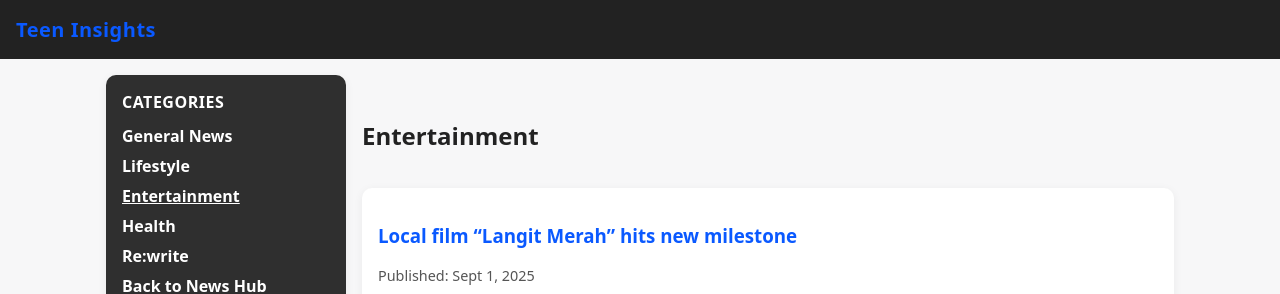
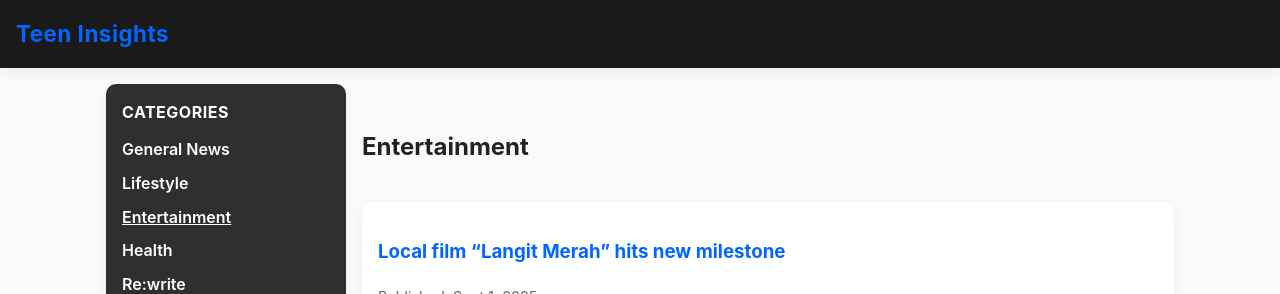
Before and after one commit to Jaredlkx-tarc/Teen-insights, a PHP site: page /ext-entertainment.html in a window 1280 px wide. Shown: the top 294 px of the page. Run offline with PHP 8.4, Linux system fonts and the light colour scheme.

Commit message:
Update style.css

```diff
--- a/style.css
+++ b/style.css
@@ -1,81 +1,175 @@
 :root {
-  --bg: #f7f7f8;
+  --bg: #fafafa;
   --panel: #ffffff;
   --text: #222;
-  --muted: #555;
-  --accent: #111;
-  --brand: #222; /* header */
+  --muted: #666;
+  --accent: #ff5c5c;
+  --brand: #1a1a1a; /* header */
   --nav: #2f2f2f;
-  --link: #0a59ff;
-  --shadow: 0 2px 10px rgba(0,0,0,0.06);
+  --link: #0066ff;
+  --shadow: 0 4px 12px rgba(0,0,0,0.06);
+  --radius: 10px;
 }
 
 * { box-sizing: border-box; }
 html, body { margin: 0; padding: 0; }
-body { font-family: system-ui, "Segoe UI", Arial, sans-serif; color: var(--text); background: var(--bg); }
+body {
+  font-family: 'Inter', system-ui, "Segoe UI", Arial, sans-serif;
+  color: var(--text);
+  background: var(--bg);
+  line-height: 1.6;
+}
 
-a { color: var(--link); text-decoration: none; }
+/* Links */
+a { color: var(--link); text-decoration: none; transition: color 0.2s ease; }
 a:hover { text-decoration: underline; }
 
+/* Skip link */
 .skip-link {
   position: absolute; left: -999px; top: auto; width: 1px; height: 1px; overflow: hidden;
 }
 .skip-link:focus {
-  left: 1rem; top: 1rem; width: auto; height: auto; padding: .5rem .75rem; background: #fff; box-shadow: var(--shadow);
+  left: 1rem; top: 1rem; width: auto; height: auto;
+  padding: .5rem .75rem; background: #fff; box-shadow: var(--shadow);
+  border-radius: var(--radius);
 }
 
+/* Header */
 header {
-  background: var(--brand); color: #fff; padding: 1rem;
-  display: flex; align-items: center; justify-content: space-between;
+  background: var(--brand);
+  color: #fff;
+  padding: 1rem;
+  display: flex;
+  align-items: center;
+  justify-content: space-between;
+  box-shadow: var(--shadow);
 }
-header h1 { margin: 0; font-size: 1.25rem; letter-spacing: .5px; }
-header .tools { font-size: .9rem; color: #ddd; }
+header h1 {
+  margin: 0;
+  font-size: 1.4rem;
+  letter-spacing: .5px;
+}
+header .tools {
+  font-size: .9rem;
+  color: #ddd;
+}
 
+/* Layout */
 .layout {
-  display: grid; grid-template-columns: 240px 1fr; gap: 1rem;
-  max-width: 1100px; margin: 1rem auto; padding: 0 1rem 2rem;
+  display: grid;
+  grid-template-columns: 240px 1fr;
+  gap: 1rem;
+  max-width: 1100px;
+  margin: 1rem auto;
+  padding: 0 1rem 2rem;
 }
+
+/* Sidebar */
 nav.sidebar {
-  background: var(--nav); color: #fff; padding: 1rem; border-radius: 10px; box-shadow: var(--shadow);
+  background: var(--nav);
+  color: #fff;
+  padding: 1rem;
+  border-radius: var(--radius);
+  box-shadow: var(--shadow);
+  animation: fadeIn 0.5s ease;
 }
-nav.sidebar h2 { margin: 0 0 .75rem; font-size: 1rem; text-transform: uppercase; letter-spacing: .5px; }
+nav.sidebar h2 {
+  margin: 0 0 .75rem;
+  font-size: 1rem;
+  text-transform: uppercase;
+  letter-spacing: .5px;
+}
 nav.sidebar ul { list-style: none; margin: 0; padding: 0; }
 nav.sidebar li { margin: .5rem 0; }
-nav.sidebar a { color: #fff; font-weight: 600; }
+nav.sidebar a {
+  color: #fff;
+  font-weight: 600;
+  transition: color 0.2s ease;
+}
+nav.sidebar a:hover { color: var(--accent); }
 nav.sidebar a.active { text-decoration: underline; }
 
+/* Main content */
 main.content {
-  display: grid; gap: 1rem;
+  display: grid;
+  gap: 1rem;
+  animation: fadeInUp 0.6s ease;
 }
+
+/* Article cards */
 .article {
-  background: var(--panel); border-radius: 10px; padding: 1rem; box-shadow: var(--shadow);
+  background: var(--panel);
+  border-radius: var(--radius);
+  padding: 1rem;
+  box-shadow: var(--shadow);
+  transition: transform 0.2s ease, box-shadow 0.2s ease;
+}
+.article:hover {
+  transform: translateY(-3px);
+  box-shadow: 0 6px 16px rgba(0,0,0,0.08);
 }
 .article h2 { margin-top: 0; }
-.meta { color: var(--muted); font-size: .9rem; margin: .25rem 0 .75rem; }
-
-.hero-img {
-  width: 100%; border-radius: 8px; background: #e9e9ee;
-  aspect-ratio: 16/9; object-fit: cover;
+.meta {
+  color: var(--muted);
+  font-size: .9rem;
+  margin: .25rem 0 .75rem;
 }
 
+/* Images */
+.hero-img {
+  width: 100%;
+  border-radius: 8px;
+  background: #e9e9ee;
+  aspect-ratio: 16/9;
+  object-fit: cover;
+  transition: transform 0.3s ease;
+}
+.article:hover .hero-img {
+  transform: scale(1.02);
+}
+
+/* Related section */
 .related {
-  background: var(--panel); border-radius: 10px; padding: 1rem; box-shadow: var(--shadow);
+  background: var(--panel);
+  border-radius: var(--radius);
+  padding: 1rem;
+  box-shadow: var(--shadow);
 }
 .related h3 { margin-top: 0; }
 .related ul { margin: .5rem 0 0; padding-left: 1.25rem; }
 
+/* Breadcrumbs */
 .breadcrumbs {
-  font-size: .9rem; color: var(--muted); margin-bottom: .5rem;
+  font-size: .9rem;
+  color: var(--muted);
+  margin-bottom: .5rem;
 }
 .breadcrumbs a { color: var(--muted); }
 .breadcrumbs a:hover { color: var(--link); }
 
+/* Footer */
 footer {
-  color: var(--muted); text-align: center; padding: 2rem 1rem;
+  color: var(--muted);
+  text-align: center;
+  padding: 2rem 1rem;
+  font-size: 0.9rem;
+}
+
+/* Animations */
+@keyframes fadeIn {
+  from { opacity: 0; }
+  to { opacity: 1; }
+}
+@keyframes fadeInUp {
+  from { opacity: 0; transform: translateY(10px); }
+  to { opacity: 1; transform: translateY(0); }
 }
 
 /* Responsive */
 @media (max-width: 820px) {
   .layout { grid-template-columns: 1fr; }
   nav.sidebar { position: relative; }
+  header h1 { font-size: 1.2rem; }
+  .article { padding: 0.85rem; }
+  .hero-img { aspect-ratio: 4/3; }
 }
```
